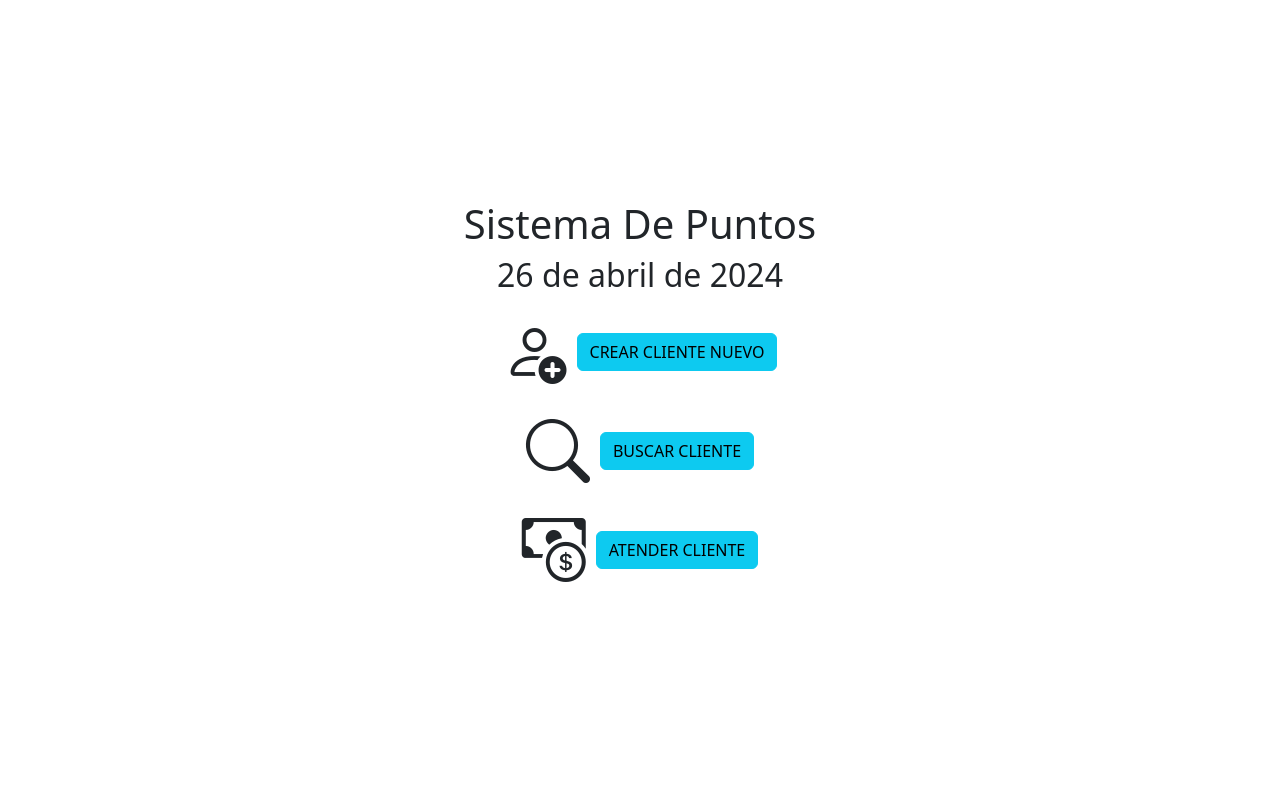
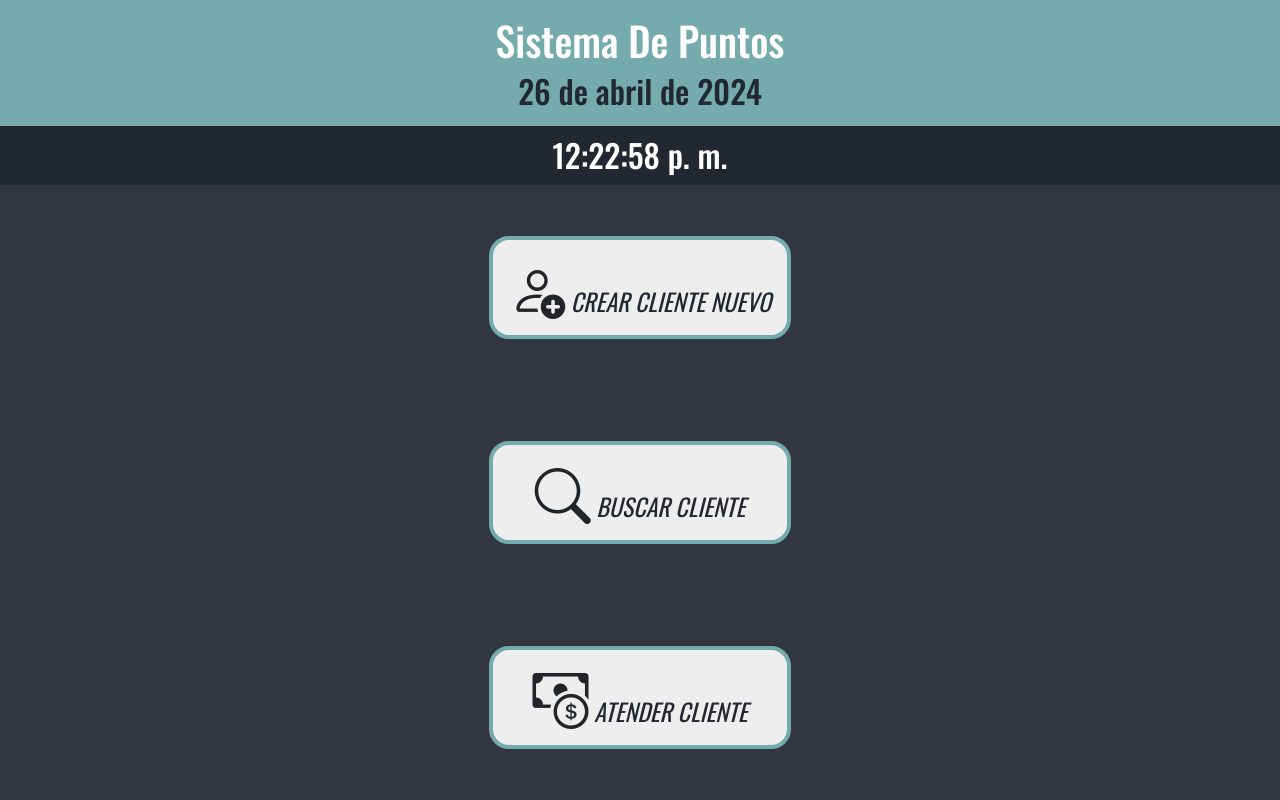
Before and after one commit to jaysenhl/sdpv4, a website built with Vite: page dashboard.html in a window 1280 px wide. Built offline with nearby package versions, Linux system fonts and the light colour scheme; a web font is replaced by a local one.

Commit message:
finished styling createClient.html and

```diff
--- a/dashboard.html
+++ b/dashboard.html
@@ -9,30 +9,24 @@
   <title>SDPV4</title>
 </head>
 <body>
-<div class="container d-flex min-vh-100 align-items-center justify-content-center">
-    <div class="dashboardContainer">
-        <div>
+<div class="dashboardComponent">
+        <header>
             <h1>Sistema De Puntos</h1>
             <h2 id="date"></h2>
-        </div>
-        <div class="box">
-            <i class="bi bi-person-add"></i>
-            <button class="btn btn-info">CREAR CLIENTE NUEVO</button>
-        </div>
-        <div class="box">
-            <i class="bi bi-search"></i>
-            <button class="btn btn-info">BUSCAR CLIENTE</button>
-        </div>
-        <div class="box">
-            <i class="bi bi-cash-coin"></i>
-            <button class="btn btn-info">ATENDER CLIENTE</button>
-        </div>
-    </div>
-
+            <h2 id="time"></h2>
+        </header>
+        <section class="dashboardItems">
+            <div class="item">
+                <i class="bi bi-person-add"><a href="createClient.html"> CREAR CLIENTE NUEVO</a></i>
+            </div>
+            <div class="item">
+                <i class="bi bi-search"><a class="link" href="searchClient.html"> BUSCAR CLIENTE</a></i>
+            </div>
+            <div class="item">
+                <i class="bi bi-cash-coin"><a class="link" href="#"> ATENDER CLIENTE</a></i>
+            </div>
+        </section>
 </div>
-
-
-
   <script type="module" src="userInterface.js"></script>
   <script src="https://cdn.jsdelivr.net/npm/@popperjs/core@2.11.8/dist/umd/popper.min.js" integrity="sha384-I7E8VVD/ismYTF4hNIPjVp/Zjvgyol6VFvRkX/vR+Vc4jQkC+hVqc2pM8ODewa9r" crossorigin="anonymous"></script>
   <script src="https://cdn.jsdelivr.net/npm/bootstrap@5.3.3/dist/js/bootstrap.min.js" integrity="sha384-0pUGZvbkm6XF6gxjEnlmuGrJXVbNuzT9qBBavbLwCsOGabYfZo0T0to5eqruptLy" crossorigin="anonymous"></script>
--- a/login.js
+++ b/login.js
@@ -9,7 +9,7 @@ const client = new Client()
 // Initialize Appwrite account service
 const account = new Account(client);
 
-
+const emailInput = document.getElementById()
 
 async function handleLogin(){
     const email = emailInput.value;
--- a/style.css
+++ b/style.css
@@ -1,29 +1,109 @@
+@import url('https://fonts.googleapis.com/css2?family=Bebas+Neue&family=Exo+2:ital,wght@0,100..900;1,100..900&family=Imbue:opsz,wght@10..100,100..900&family=Kanit:ital,wght@0,100;0,200;0,300;0,400;0,500;0,600;0,700;0,800;0,900;1,100;1,200;1,300;1,400;1,500;1,600;1,700;1,800;1,900&family=M+PLUS+Rounded+1c&family=Oswald:wght@200..700&family=Oxygen:wght@300;400;700&family=Prompt:ital,wght@0,100;0,200;0,300;0,400;0,500;0,600;0,700;0,800;0,900;1,100;1,200;1,300;1,400;1,500;1,600;1,700;1,800;1,900&display=swap');
+/* font-family: "Oswald", sans-serif; */
+
 * {
     margin: 0;
     padding: 0;
     box-sizing: border-box;
 }
 
-.dashboardContainer {
-    height: 50vh;
+body {
+    background-color: #31363F;
+    font-family: "Oswald", sans-serif;
+}
+
+.createClientComponent,
+.dashboardComponent {
+    display: flex;
+    flex-direction: column;
+    height: 100vh;
+}
+
+header {
+    position: relative;
+    top:0;
+    text-align: center;
+    background-color: #76ABAE;
+    color: white;
+    padding-top:1rem;
+}
+
+h2 {
+    margin-bottom: 0;
+}
+
+#date {
+    margin-bottom: 1rem;
+    color: #222831;
+}
+
+#time {
+    background-color: #222831;
+    padding-bottom: 0;
+    padding: 10px 0;
+}
+
+.dashboardItems {
+    height: 100vh;
+    margin: auto;
     display: flex;
     flex-direction: column;
     justify-content: space-around;
-    align-items: center;
     text-align: center;
 }
 
-i {
-    font-size: 4rem;
+.inputItems {
+    display: flex;
+    flex-direction: column;
+    height: 60vh;
+    align-items: center;
+    justify-content: center;
 }
 
-.box {
-    height: 30vh;
-    display: flex;
-    align-items: center;
-    justify-content: space-between;
+.inputBox {
+    margin-top: 1.5rem;
 }
 
-button {
-    margin-left: 10px;
+input {
+    font-size: 1.5rem;
+    text-align: center;
 }
+
+label {
+    color:#76ABAE;
+    font-size: 1.5rem;
+}
+
+.item {
+    display: flex;
+    height: 103px;
+    align-items: center;
+    justify-content: center;
+    border: 4px solid #76ABAE;
+    background-color: #EEEEEE;
+    border-radius: 20px;
+    padding: 1rem;
+}
+
+.bi-person-add,
+.bi-search,
+.bi-cash-coin {
+    font-size: 3.5rem;
+}
+
+.bi-person-fill-add {
+    font-size: 2rem;
+}
+
+a {
+    text-decoration: none;
+    font-size: 1.5rem;
+    color: #222831;
+}
+
+#createClientBtn {
+    padding: 15px 40px;
+    background-color: #76ABAE;
+    border:3px solid #EEEEEE;
+    border-radius: 20px;
+}
--- a/userInterface.js
+++ b/userInterface.js
@@ -1,8 +1,34 @@
-const dateTimeElement = document.getElementById('date')
-const fecha = new Date();
-const opciones = { day: 'numeric', month: 'long', year: 'numeric' };
-const fechaFormateada = new Intl.DateTimeFormat('es-ES', opciones).format(fecha);
+/* DATE TIME */
+const dateElement = document.getElementById('date');
+const timeElement = document.getElementById('time');
 
-if (dateTimeElement) {
-    dateTimeElement.textContent = fechaFormateada;
+const dateOptions = {
+  day: 'numeric',
+  month: 'long',
+  year: 'numeric'
+};
+
+const now = new Date();
+const formattedDate = new Intl.DateTimeFormat('es-ES', dateOptions).format(now);
+if (dateElement) {
+  dateElement.textContent = formattedDate;
 }
+
+const timeOptions = {
+  hour: '2-digit',
+  minute: '2-digit',
+  second: '2-digit',
+  hour12: true
+};
+
+function updateTime() {
+  const currentTime = new Date();
+  const formattedTime = new Intl.DateTimeFormat('es-ES', timeOptions).format(currentTime);
+  if (timeElement) {
+    timeElement.textContent = formattedTime;
+  }
+}
+
+setInterval(updateTime, 1000);
+
+/* CREATE USER */
```
Also changed, not shown: client.js (+105 -0 lines), createClient.html (+43 -0 lines), searchClient.html (+32 -0 lines).
